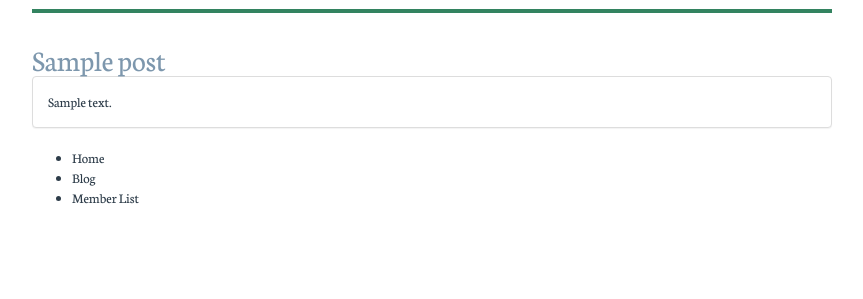
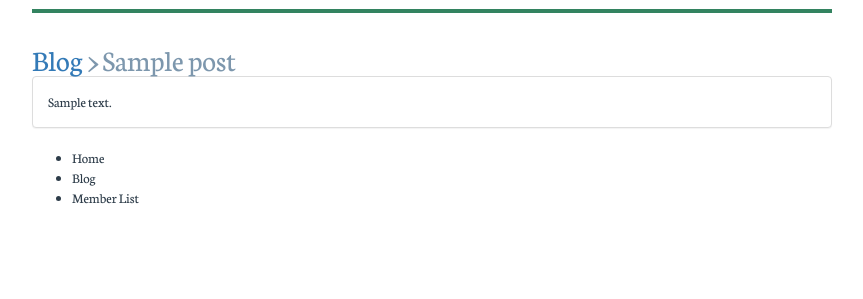
Before and after one commit to splerp/udacity-projects, a Python web app: template 03 Multi User Blog/multiuserblog/templates/entry_details.html in a window 1280 px wide. Shown: the part 175-474 px from the top of the page, without its empty margins (208-1071 px from the left). Run offline with Jinja, Linux system fonts and the light colour scheme; the template is opened without the code that fills it: most values are stand-ins (such as "Sample title", 1, 10 or a date in 2020); some libraries are stand-ins or nearby versions.

Commit message:
feat: Add link back to main blog to the entry details page

```diff
--- a/03 Multi User Blog/multiuserblog/style/base.css
+++ b/03 Multi User Blog/multiuserblog/style/base.css
@@ -112,6 +112,11 @@ footer
 
 	margin-top:0;
 	margin-bottom:5px;
+}
+
+#main-content h2 *
+{
+	font-size:inherit;
 }
 
 nav
--- a/03 Multi User Blog/multiuserblog/templates/entry_details.html
+++ b/03 Multi User Blog/multiuserblog/templates/entry_details.html
@@ -2,7 +2,7 @@
 
 {% block content %}
 
-<h2>{{post.title}}</h2>
+<h2><a href="/blog">Blog</a> &gt; {{post.title}}</h2>
 <div id="post-contents" class="panel panel-default">
 	<div class="panel-body">
 		<span class="pre">{{post.contents}}</span>
```
